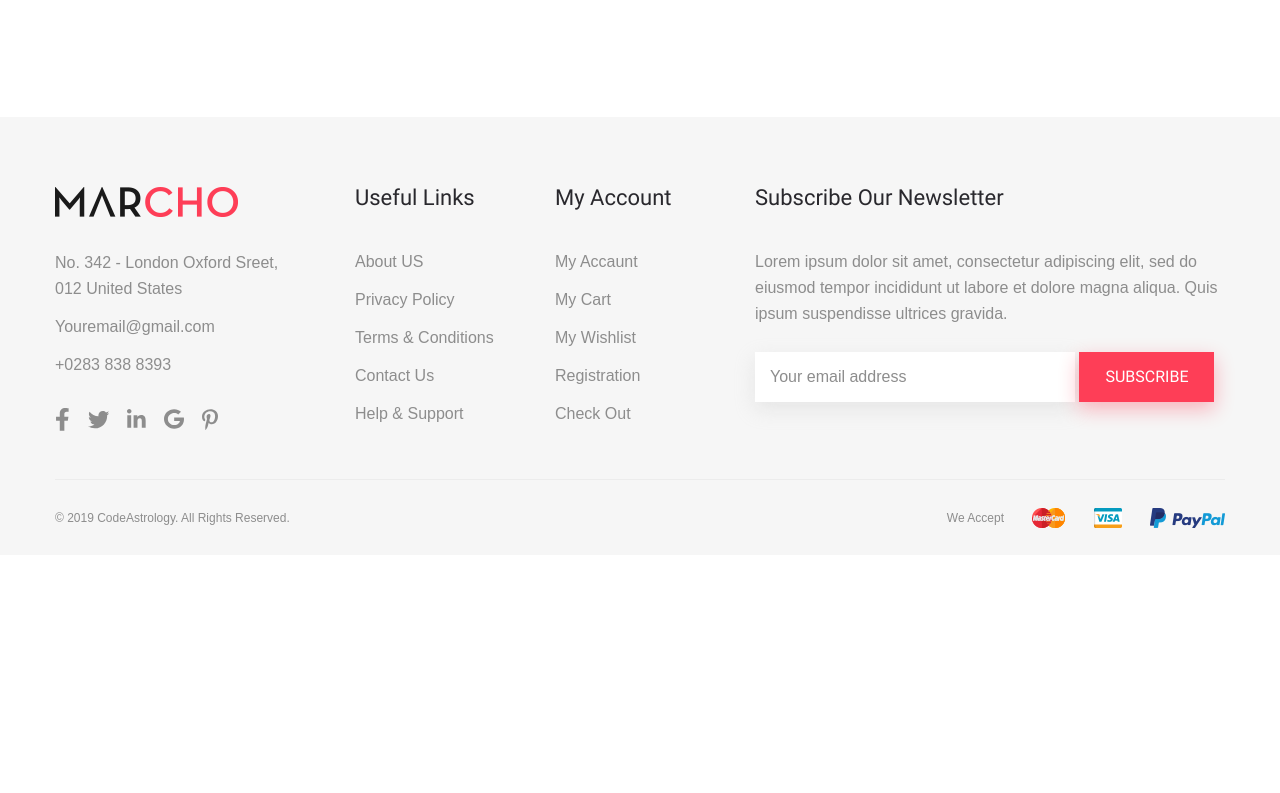
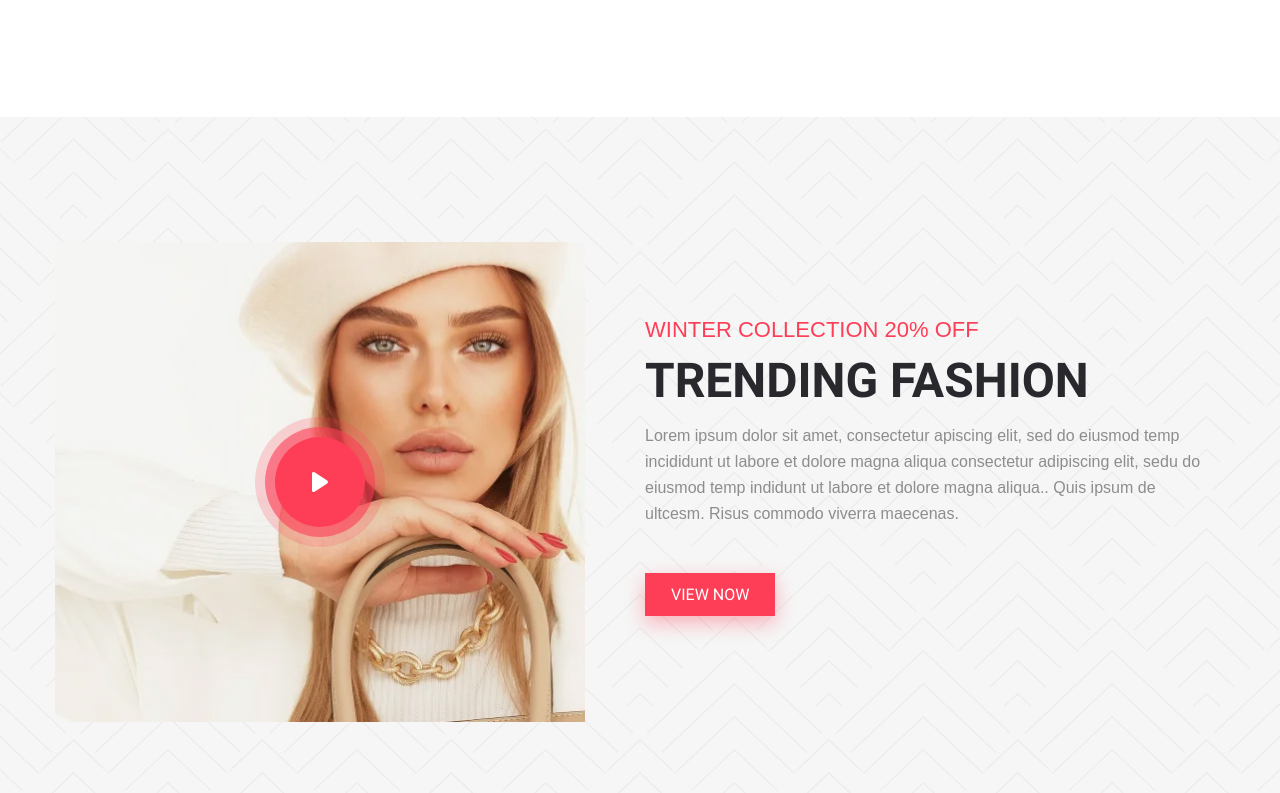
Before and after one commit to RomanVinichenko/web-store, a website: page app/index.html in a window 1280 px wide. Shown: the part 2167-2960 px from the top of the page. Before the commit the page ends 2722 px from the top, so only its background shows below. Drawn offline with nearby package versions, Linux system fonts and the light colour scheme; files whose address does not match are found by name.

Commit message:
full fashion

```diff
--- a/app/index.html
+++ b/app/index.html
@@ -211,6 +211,39 @@
       </div>
     </div>
   </section>
+
+  <section class="video-fashion">
+    <div class="container">
+      <div class="video-fashion__inner">
+        <div class="video-fashion__popup" style="background-image: url('../images/video-fashion.jpg');">
+          <a class="video-fashion__play" data-fancybox href="https://www.youtube.com/watch?v=5qap5aO4i9A">
+            <img class="video-fashion__btn" src="images/icons/play-btn.svg" alt="video play button">
+          </a>
+        </div>
+        <div class="video-fashion__content">
+          <p class="video-fashion__subtitle">
+            Winter Collection 20% off
+          </p>
+          <h3 class="title video-fashion__title">
+            Trending fashion
+          </h3>
+          <p class="video-fashion__text">
+            Lorem ipsum dolor sit amet, consectetur apiscing elit, sed do eiusmod temp incididunt ut labore et dolore
+            magna aliqua
+            consectetur adipiscing elit, sedu do eiusmod temp indidunt ut labore et dolore magna aliqua.. Quis ipsum de
+            ultcesm.
+            Risus commodo viverra maecenas.
+          </p>
+          <a class="video-fashion__link" href="#">
+            View Now
+          </a>
+
+        </div>
+      </div>
+    </div>
+
+  </section>
+
 </main>
 
 <footer class="footer">
@@ -382,6 +415,8 @@
 <body>
   <script src="https://cdnjs.cloudflare.com/ajax/libs/jquery/3.6.0/jquery.min.js"></script>
   <script src="https://cdnjs.cloudflare.com/ajax/libs/slick-carousel/1.8.1/slick.min.js"></script>
+  <script src="https://cdnjs.cloudflare.com/ajax/libs/fancybox/3.5.7/jquery.fancybox.min.js"></script>
+
   <script src='js/index.min.js'></script>
 </body>
 
--- /dev/null
+++ b/app/scss/blocks/_video-fashion.scss
@@ -0,0 +1,57 @@
+.video-fashion {
+  padding: 125px 0;
+  background-image: url("../images/decor/video-fashion-bg.svg");
+  background-position: top center;
+  background-size: cover;
+  background-repeat: no-repeat;
+  background-color: $bg;
+
+  &__inner {
+    display: flex;
+  }
+
+  &__popup {
+    display: flex;
+    align-items: center;
+    justify-content: center;
+    margin-right: 60px;
+    width: 100%;
+    height: 480px;
+    max-width: 530px;
+    background-position: center center;
+    background-size: cover;
+    background-repeat: no-repeat;
+  }
+
+  &__content {
+    max-width: 570px;
+  }
+
+  &__subtitle {
+    margin-bottom: 5px;
+    padding-top: 75px;
+    font-size: 22px;
+    text-transform: uppercase;
+    color: $accent;
+  }
+
+  &__title {
+    text-align: left;
+  }
+
+  &__text {
+    margin-bottom: 55px;
+  }
+
+  &__link {
+    @extend %btn;
+  }
+}
+
+@function max($numbers...) {
+  @return m#{a}x(#{$numbers});
+}
+
+@function min($numbers...) {
+  @return m#{i}n(#{$numbers});
+}
--- a/app/scss/style.scss
+++ b/app/scss/style.scss
@@ -1,10 +1,12 @@
 @import "base/variables";
 @import "libs/reset";
 @import url("https://cdnjs.cloudflare.com/ajax/libs/slick-carousel/1.8.1/slick.min.css");
+@import url("https://cdnjs.cloudflare.com/ajax/libs/fancybox/3.5.7/jquery.fancybox.min.css");
 @import "fonts";
 @import "global";
 @import "blocks/_header";
 @import "blocks/_top-slider";
 @import "blocks/_categories";
+@import "blocks/_video-fashion";
 @import "blocks/_footer";
 @import "media";
--- a/package.json
+++ b/package.json
@@ -29,6 +29,7 @@
         "stylelint-scss": "^3.18.0"
     },
     "dependencies": {
+        "@fancyapps/fancybox": "^3.5.7",
         "slick-carousel": "^1.8.1"
     }
 }
```
Also changed, not shown: app/css/style.min.css, app/images/decor/video-fashion-bg.svg (added), app/images/icons/play-btn.svg (added), app/images/video-fashion.jpg (added), app/scss/base/_variables.scss (line endings or trailing spaces), 2 other files.
